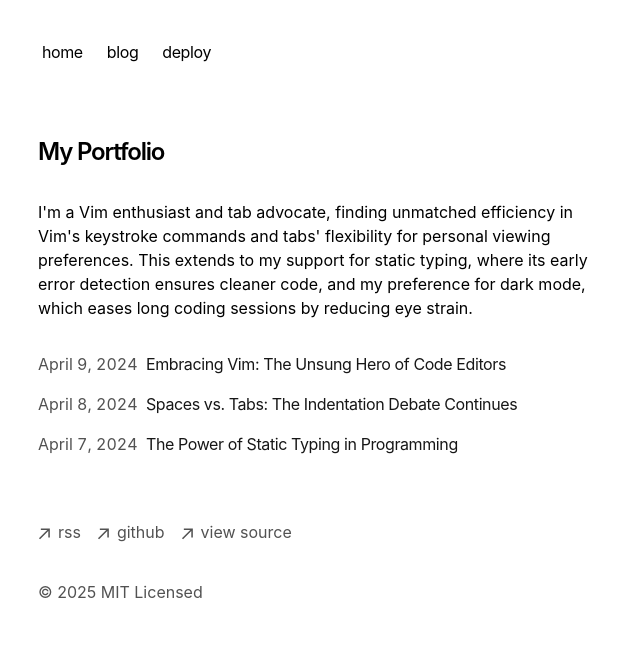
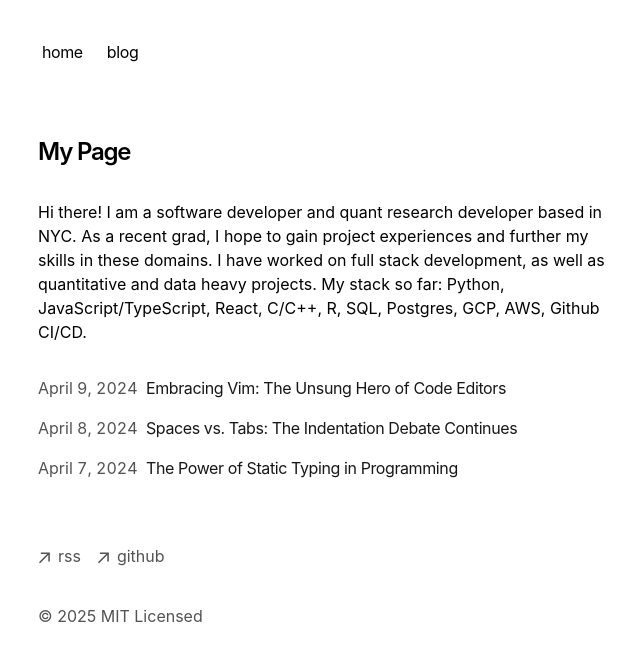
Before and after one commit to angihe93/blog, a Next.js app: page / in a window 1280 px wide. Shown: the top 660 px of the page, without its empty margins (314-954 px from the left). Built offline with nearby package versions, Linux system fonts and the light colour scheme.

Commit message:
change bio, nav, footer

```diff
--- a/app/components/footer.tsx
+++ b/app/components/footer.tsx
@@ -35,22 +35,13 @@ export default function Footer() {
             className="flex items-center transition-all hover:text-neutral-800 dark:hover:text-neutral-100"
             rel="noopener noreferrer"
             target="_blank"
-            href="https://github.com/vercel/next.js"
+            href="https://github.com/angihe93"
           >
             <ArrowIcon />
             <p className="ml-2 h-7">github</p>
           </a>
         </li>
         <li>
-          <a
-            className="flex items-center transition-all hover:text-neutral-800 dark:hover:text-neutral-100"
-            rel="noopener noreferrer"
-            target="_blank"
-            href="https://vercel.com/templates/next.js/portfolio-starter-kit"
-          >
-            <ArrowIcon />
-            <p className="ml-2 h-7">view source</p>
-          </a>
         </li>
       </ul>
       <p className="mt-8 text-neutral-600 dark:text-neutral-300">
--- a/app/components/nav.tsx
+++ b/app/components/nav.tsx
@@ -6,9 +6,6 @@ const navItems = {
   },
   '/blog': {
     name: 'blog',
-  },
-  'https://vercel.com/templates/next.js/portfolio-starter-kit': {
-    name: 'deploy',
   },
 }
 
--- a/app/page.tsx
+++ b/app/page.tsx
@@ -4,14 +4,13 @@ export default function Page() {
   return (
     <section>
       <h1 className="mb-8 text-2xl font-semibold tracking-tighter">
-        My Portfolio
+        My Page
       </h1>
       <p className="mb-4">
-        {`I'm a Vim enthusiast and tab advocate, finding unmatched efficiency in
-        Vim's keystroke commands and tabs' flexibility for personal viewing
-        preferences. This extends to my support for static typing, where its
-        early error detection ensures cleaner code, and my preference for dark
-        mode, which eases long coding sessions by reducing eye strain.`}
+        {`Hi there! I am a software developer and quant research developer based in NYC.
+        As a recent grad, I hope to gain project experiences and further my skills in these domains.
+        I have worked on full stack development, as well as quantitative and data heavy projects.
+        My stack so far: Python, JavaScript/TypeScript, React, C/C++, R, SQL, Postgres, GCP, AWS, Github CI/CD.`}
       </p>
       <div className="my-8">
         <BlogPosts />
```
